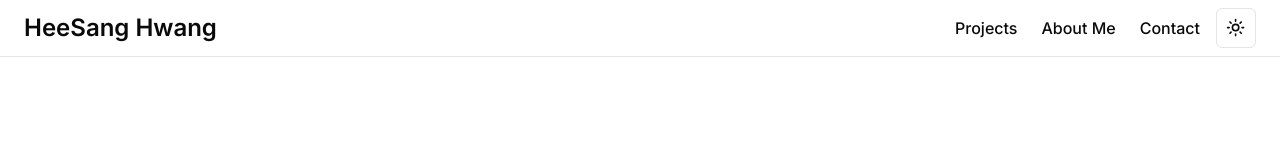
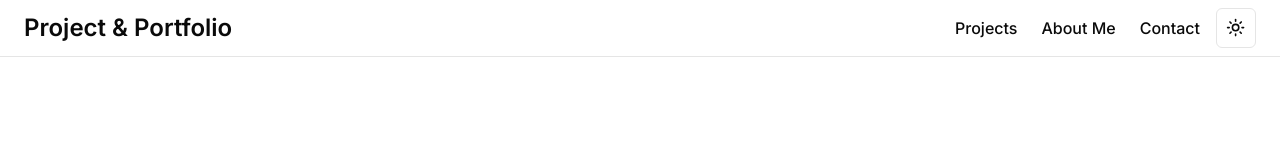
Before and after one commit to heesane/HomeServer, a Next.js app in the folder front/: page / in a window 1280 px wide. Shown: the top 160 px of the page. Built offline with nearby package versions, Linux system fonts and the light colour scheme.

Commit message:
feat/front : layout.tsx 수정

```diff
--- a/front/app/components/Topbar.tsx
+++ b/front/app/components/Topbar.tsx
@@ -5,7 +5,7 @@ export default function Topbar() {
     <header className="border-b">
         <div className="container px-4 lg:px-6 h-14 flex items-center">
           <Link className="flex items-center justify-center text-2xl" href="/.">
-            <span className="font-semibold">HeeSang Hwang</span>
+            <span className="font-semibold">Project & Portfolio</span>
           </Link>
           <nav className="ml-auto flex gap-4 sm:gap-6">
             <Link className="text-m font-medium hover:underline underline-offset-4" href="/projects">
--- a/front/app/layout.tsx
+++ b/front/app/layout.tsx
@@ -9,8 +9,8 @@ import { DarkModeToggle } from "./components/dark-mode-toggle";
 const inter = Inter({ subsets: ["latin"] });
 
 export const metadata: Metadata = {
-  title: "HeeSang Portfolio",
-  description: "Portfolio of HeeSang",
+  title: "Portfolio",
+  description: "Portfolio",
   icons: {
       icon: "/favicon.ico",
     },
--- a/front/app/page.tsx
+++ b/front/app/page.tsx
@@ -1,7 +1,5 @@
-import Image from "next/image";
-import Lowbar from "@/app/components/Lowbar";
-import Topbar from "@/app/components/Topbar";
-import { DarkModeToggle } from "./components/dark-mode-toggle";
+// 메인 페이지
+
 
 export default function Home() {
   return (
```
